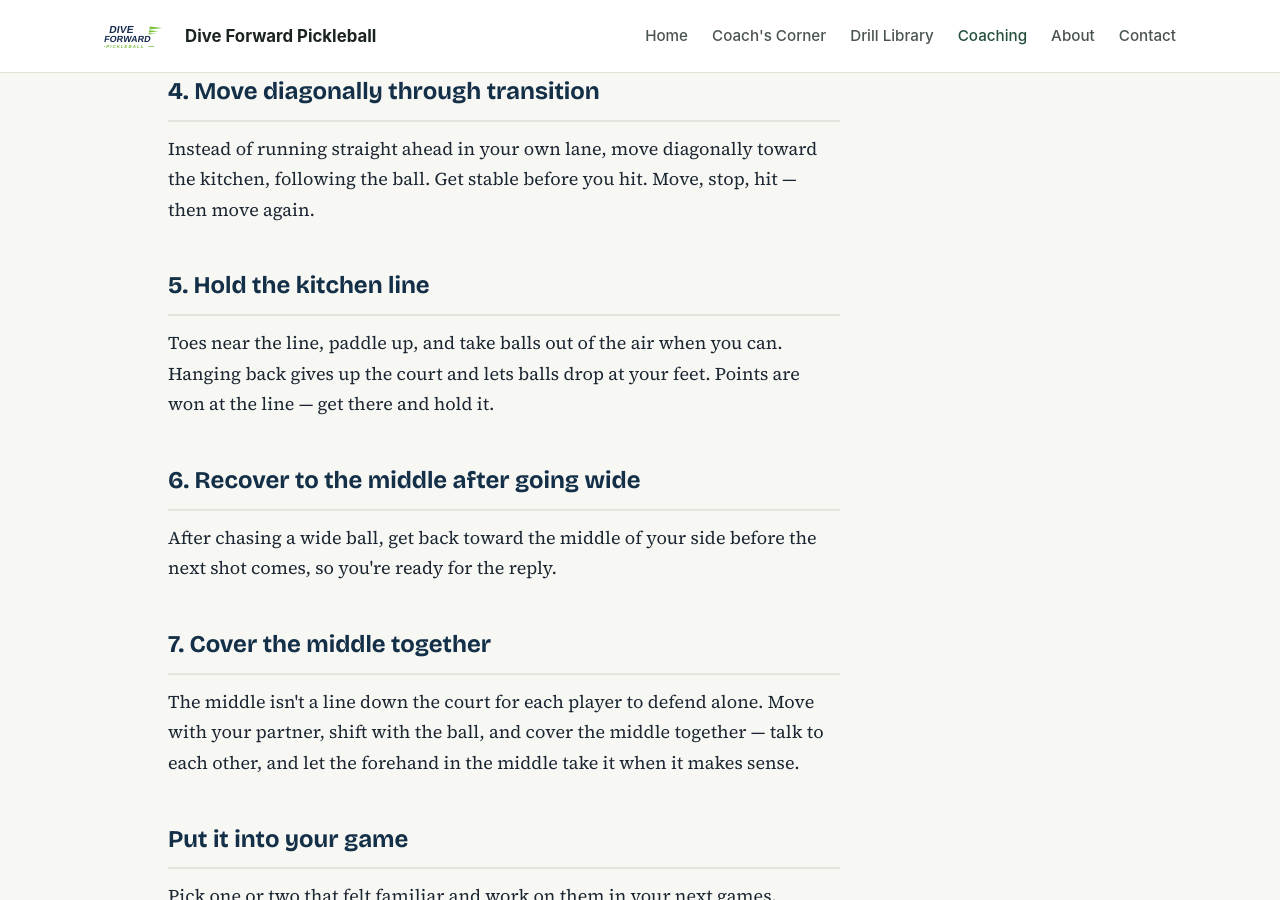
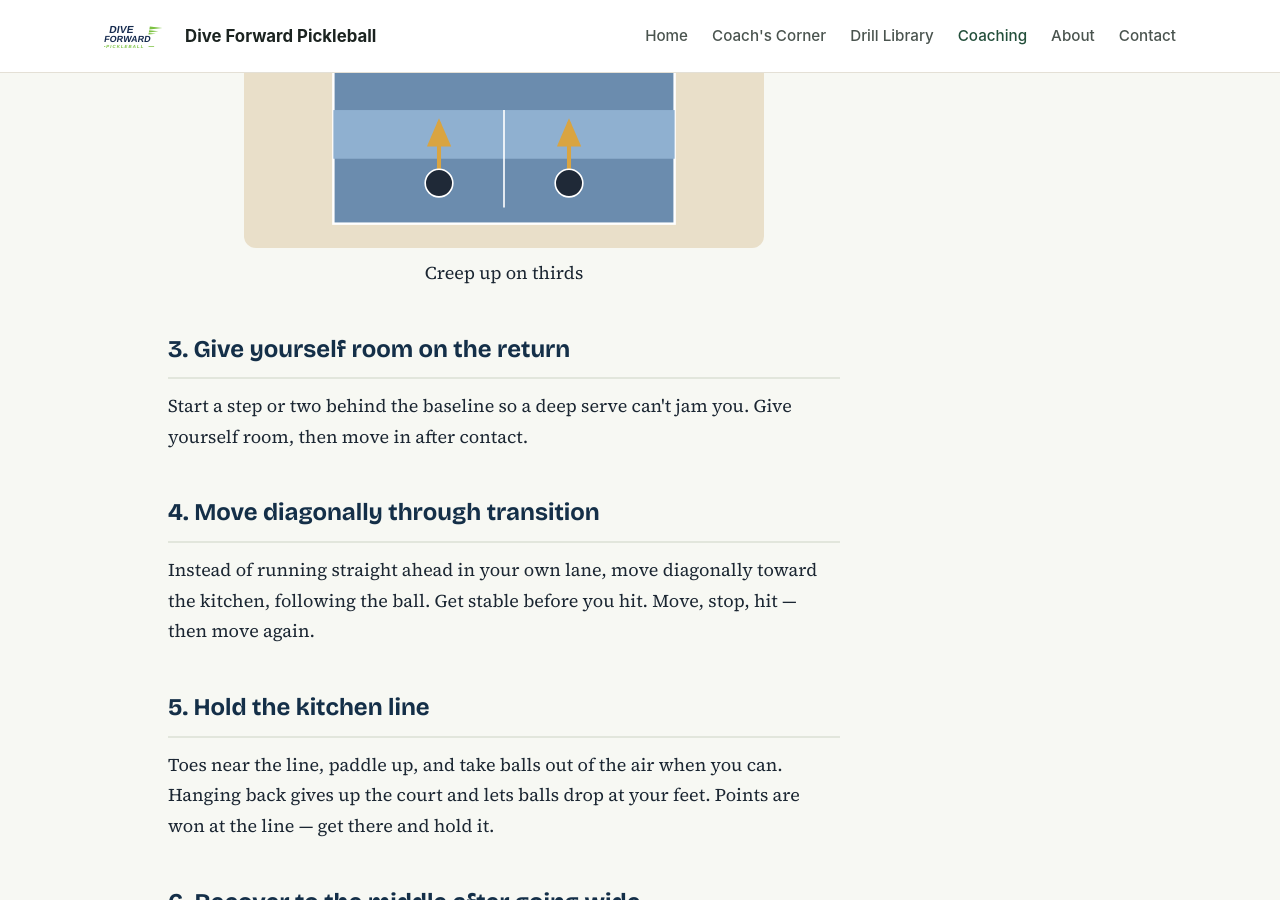
Before and after one commit to forwardpickleballorg-art/forwardpickleballorg-art.github.io, a Jekyll site: the page built from coaching/7-positioning-upgrades.html, in a window 1280 px wide and 900 px high, scrolled down 1205 px. Built offline with Jekyll 4.4.1, drawn with Linux system fonts in a browser that asks for light colours.

Commit message:
Add creep up on thirds diagram to positioning page

```diff
--- a/coaching/7-positioning-upgrades.html
+++ b/coaching/7-positioning-upgrades.html
@@ -157,6 +157,11 @@ layout: null
 
   <p>When your partner hits the third shot, move forward with them instead of staying planted at the baseline. Arrive at the kitchen as a pair, with no gap between you.</p>
 
+  <figure style="margin: 1.5rem 0; text-align: center;">
+    <img src="/assets/images/creep-on-thirds-diagram.svg" alt="Diagram of two players creeping up together on thirds" style="width: 100%; max-width: 520px; border-radius: 12px;">
+    <figcaption>Creep up on thirds</figcaption>
+  </figure>
+
   <h2>3. Give yourself room on the return</h2>
 
   <p>Start a step or two behind the baseline so a deep serve can't jam you. Give yourself room, then move in after contact.</p>
```
Also changed, not shown: assets/images/creep-on-thirds-diagram.svg (added).
